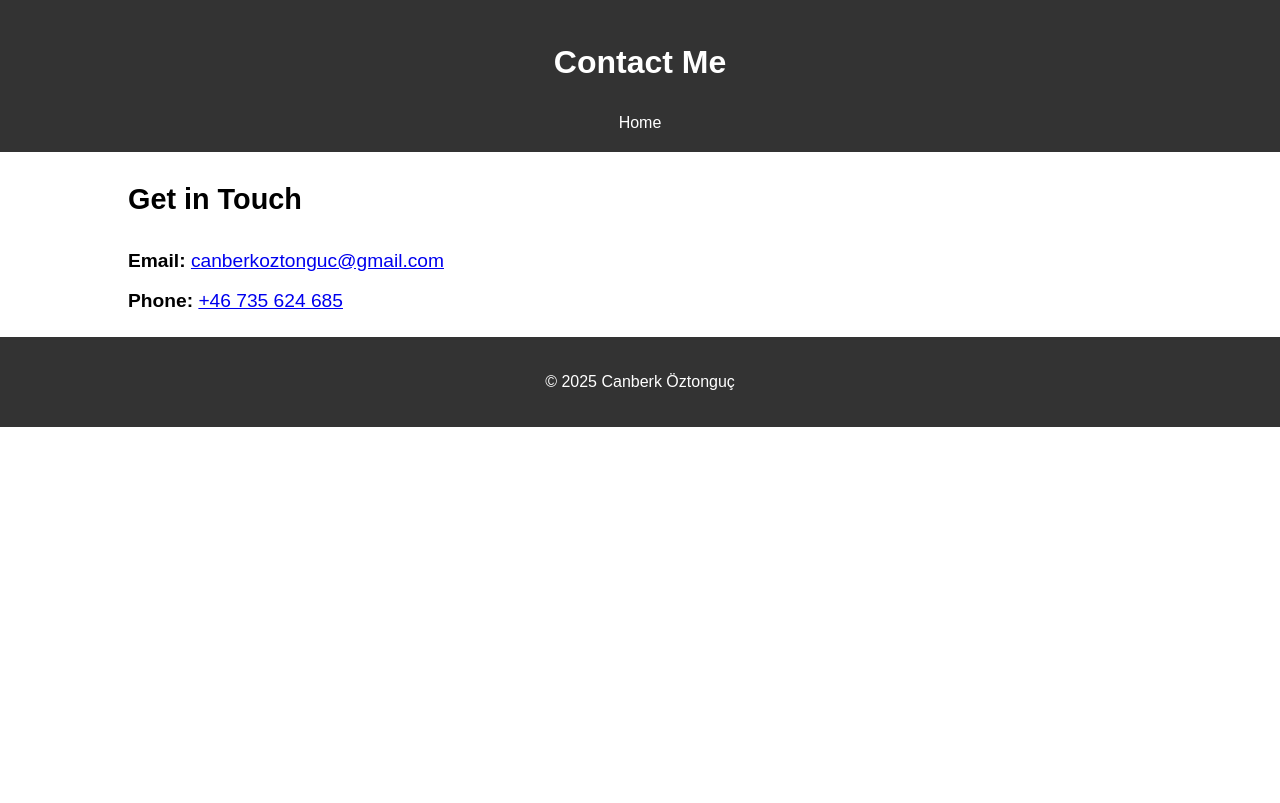
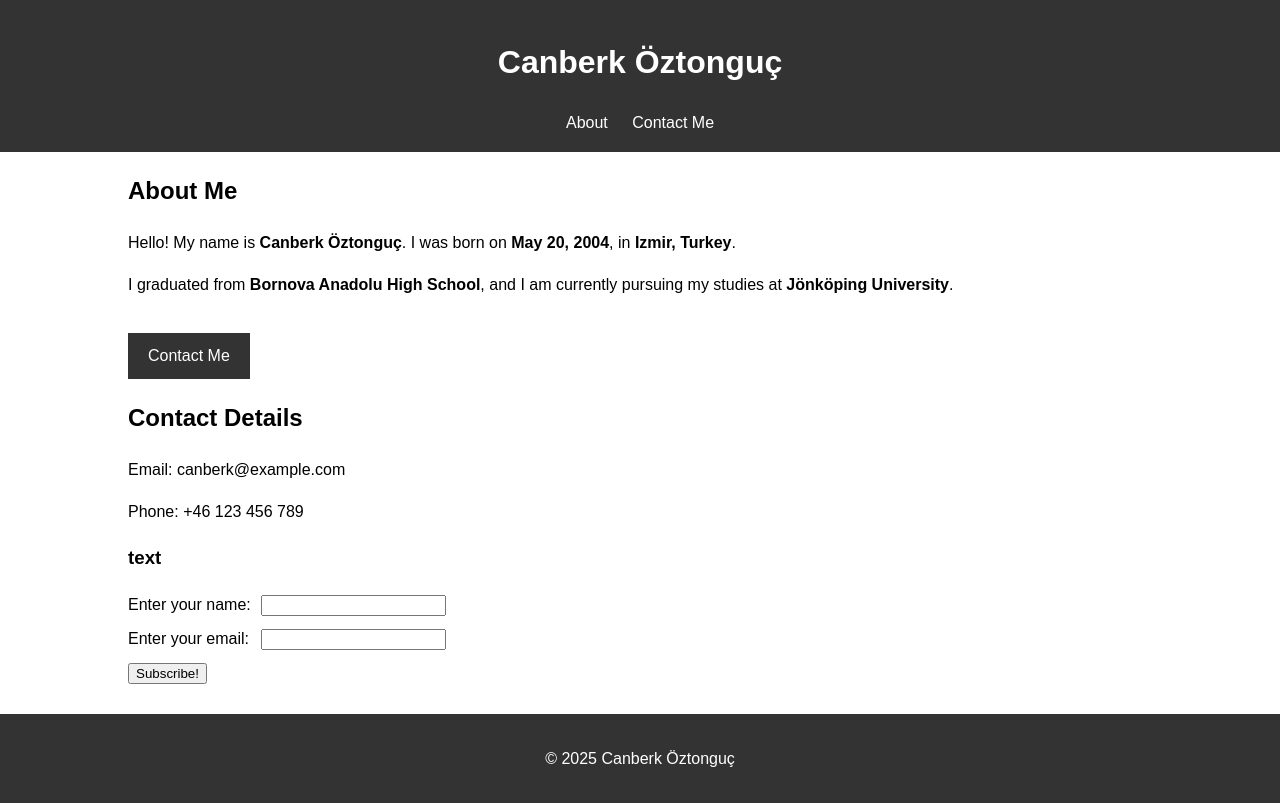
Before and after one commit to front-end-fundamentals-2025/fef-portfolio-canberkoztonguc, a plain HTML site: page contact.html in a window 1280 px wide. Drawn offline with Linux system fonts and the light colour scheme.

Commit message:
Update contact.html

```diff
--- a/contact.html
+++ b/contact.html
@@ -3,7 +3,7 @@
   <head>
     <meta charset="UTF-8" />
     <meta name="viewport" content="width=device-width, initial-scale=1.0" />
-    <title>Contact Me - Canberk Öztonguç</title>
+    <title>About Me - Canberk Öztonguç</title>
     <style>
       body {
         font-family: Arial, sans-serif;
@@ -33,34 +33,75 @@
         color: #fff;
         margin-top: 20px;
       }
-      .contact-info {
+      .button {
+        display: inline-block;
+        background: #333;
+        color: #fff;
+        padding: 10px 20px;
+        text-decoration: none;
         margin-top: 20px;
-        font-size: 1.2rem;
       }
-      .contact-info p {
-        margin: 10px 0;
+      .button:hover {
+        background: #555;
+      }
+      form.form-example {
+        display: table;
+      }
+      div.form-example {
+        display: table-row;
+      }
+      label,
+      input {
+        display: table-cell;
+        margin-bottom: 10px;
+      }
+      label {
+        padding-right: 10px;
       }
     </style>
   </head>
   <body>
     <header>
-      <h1>Contact Me</h1>
+      <h1>Canberk Öztonguç</h1>
       <nav>
-        <a href="index.html">Home</a>
+        <a href="#about">About</a>
+        <a href="contact.html">Contact Me</a>
       </nav>
     </header>
     <div class="container">
-      <section class="contact-info">
-        <h2>Get in Touch</h2>
+      <section id="about">
+        <h2>About Me</h2>
         <p>
-          <strong>Email:</strong>
-          <a href="mailto:canberkoztonguc@gmail.com"
-            >canberkoztonguc@gmail.com</a
-          >
+          Hello! My name is <strong>Canberk Öztonguç</strong>. I was born on
+          <strong>May 20, 2004</strong>, in <strong>Izmir, Turkey</strong>.
         </p>
         <p>
-          <strong>Phone:</strong> <a href="tel:+46735624685">+46 735 624 685</a>
+          I graduated from <strong>Bornova Anadolu High School</strong>, and I
+          am currently pursuing my studies at
+          <strong>Jönköping University</strong>.
         </p>
+        <a href="contact.html" class="button">Contact Me</a>
+      </section>
+
+      <section id="contact">
+        <h2>Contact Details</h2>
+        <p>Email: canberk@example.com</p>
+        <p>Phone: +46 123 456 789</p>
+
+        <h3>text</h3>
+        <form action="" method="get" class="form-example">
+          <div class="form-example">
+            <label for="name">Enter your name:</label>
+            <input type="text" name="name" id="name" required />
+          </div>
+          <div class="form-example">
+            <label for="email">Enter your email:</label>
+            <input type="email" name="email" id="email" required />
+          </div>
+          <div class="form-example">
+            <input type="submit" value="Subscribe!" />
+          </div>
+        </form>
       </section>
     </div>
     <footer>
```
